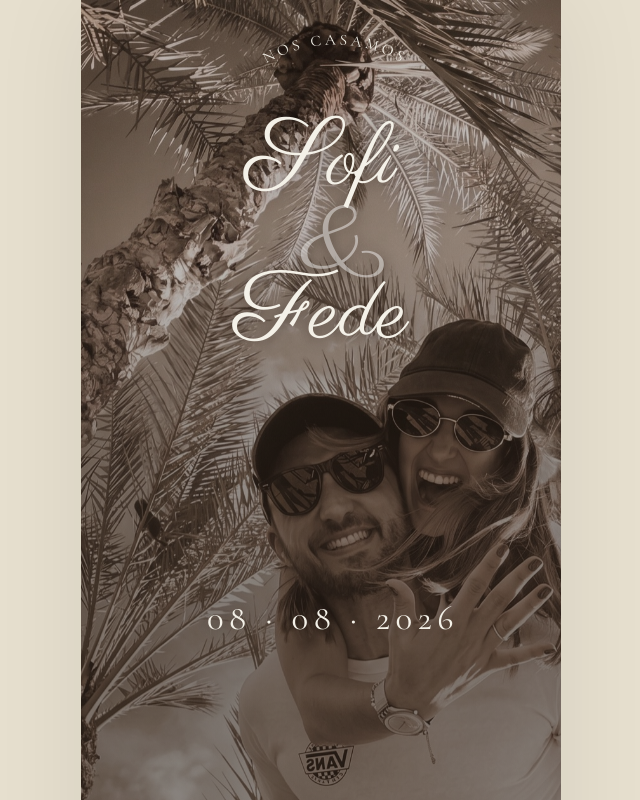
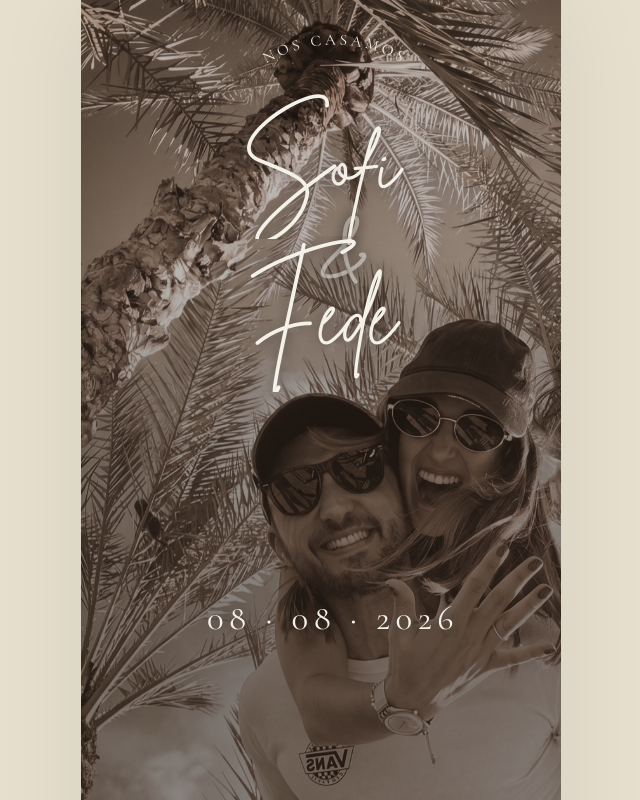
Before and after one commit to rafaelrillo/wedding-invitation-sofi-fede, a website: page index.html in a window 1280 px wide. Shown: the top 800 px of the page, without its empty margins (319-959 px from the left). Drawn offline with nearby package versions, Linux system fonts and the light colour scheme; a web font is replaced by a local one.

Commit message:
feat(tipografias): Brittany Signature + Raleway + Cormorant local (Pía)
· Brittany Signature → nombres hero + footer (reemplaza Parisienne)
· Raleway (variable) → --font-body, descripciones (reemplaza DM Sans)
· Cormorant Garamond (variable) → --font-title, local (reemplaza Google Fonts)
· @font-face registrados en index.html con woff2 local

Co-Authored-By: Claude Sonnet 4.6 <noreply@anthropic.com>

```diff
--- a/index.html
+++ b/index.html
@@ -66,8 +66,6 @@ if(!fotosOn)d.setAttribute("data-fotos","locked");})();</script>
     font-family: 'New Icon Serif';
     src: url('/fonts/NewIconSerif-Regular.woff2') format('woff2'),
          url('/fonts/NewIconSerif-Regular.woff') format('woff');
-    /* block (no swap): mientras carga, texto invisible en vez de mostrar la
-       fuente de respaldo. Con preload + archivo local, el bloqueo es de ms. */
     font-weight: 400; font-style: normal; font-display: block;
   }
   @font-face {
@@ -81,6 +79,37 @@ if(!fotosOn)d.setAttribute("data-fotos","locked");})();</script>
     src: url('/fonts/NewIconScript-Regular.woff2') format('woff2'),
          url('/fonts/NewIconScript-Regular.woff') format('woff');
     font-weight: 400; font-style: normal; font-display: block;
+  }
+
+  /* ---- Fuentes Sofi & Fede (selección de Pía) ---- */
+  @font-face {
+    font-family: 'Brittany Signature';
+    src: url('/fonts/BrittanySignature.woff2') format('woff2');
+    font-weight: 400; font-style: normal; font-display: block;
+  }
+  @font-face {
+    font-family: 'Cormorant Garamond';
+    src: url('/fonts/CormorantGaramond-VariableFont_wght.woff2') format('woff2 supports variations'),
+         url('/fonts/CormorantGaramond-VariableFont_wght.woff2') format('woff2');
+    font-weight: 300 700; font-style: normal; font-display: swap;
+  }
+  @font-face {
+    font-family: 'Cormorant Garamond';
+    src: url('/fonts/CormorantGaramond-Italic-VariableFont_wght.woff2') format('woff2 supports variations'),
+         url('/fonts/CormorantGaramond-Italic-VariableFont_wght.woff2') format('woff2');
+    font-weight: 300 700; font-style: italic; font-display: swap;
+  }
+  @font-face {
+    font-family: 'Raleway';
+    src: url('/fonts/Raleway-VariableFont_wght.woff2') format('woff2 supports variations'),
+         url('/fonts/Raleway-VariableFont_wght.woff2') format('woff2');
+    font-weight: 100 900; font-style: normal; font-display: swap;
+  }
+  @font-face {
+    font-family: 'Raleway';
+    src: url('/fonts/Raleway-Italic-VariableFont_wght.woff2') format('woff2 supports variations'),
+         url('/fonts/Raleway-Italic-VariableFont_wght.woff2') format('woff2');
+    font-weight: 100 900; font-style: italic; font-display: swap;
   }
 
   /* ---- Paleta: viene de tokens.css (generado por Cortex). Ver build-tokens.mjs.
@@ -385,14 +414,13 @@ if(!fotosOn)d.setAttribute("data-fotos","locked");})();</script>
     margin: -34px 0;
   }
   .ini {
-    font-family: 'Parisienne', cursive;
+    font-family: 'Brittany Signature', cursive;
     font-size: 96px;
     line-height: 1;
     color: var(--cream);
   }
   .rest {
-    /* SOFI & FEDE: el nombre va COMPLETO en script firma (no mayúscula serif). */
-    font-family: 'Parisienne', cursive;
+    font-family: 'Brittany Signature', cursive;
     font-size: 84px;
     letter-spacing: 0;
     text-transform: none;
@@ -404,7 +432,7 @@ if(!fotosOn)d.setAttribute("data-fotos","locked");})();</script>
      (z-index 1) quedan legibles encima y el & asoma en los huecos.
      text-align center para que el glifo quede bien centrado en su caja. */
   .hero-amp {
-    font-family: 'Parisienne', cursive;
+    font-family: 'Brittany Signature', cursive;
     font-size: 108px;
     line-height: 1;
     color: rgba(255, 255, 255, 0.45);  /* blanco translucido sobre la foto */
@@ -1128,20 +1156,19 @@ if(!fotosOn)d.setAttribute("data-fotos","locked");})();</script>
      sola; este selector tiene mas especificidad y gana (jun 2026). */
   .foot-names.reveal.in { transform: translateY(-40px); }
   .foot-names .f-ini {
-    font-family: 'Parisienne', cursive;
-    font-size: 55px;   /* +20% (jun 2026) */
-    color: var(--cream);   /* claro: sobre la foto de cierre (jun 2026) */
+    font-family: 'Brittany Signature', cursive;
+    font-size: 55px;
+    color: var(--cream);
   }
   .foot-names .f-rest {
-    /* SOFI & FEDE: footer también en script firma completo (como el hero). */
-    font-family: 'Parisienne', cursive;
+    font-family: 'Brittany Signature', cursive;
     font-size: 50px;
     letter-spacing: 0;
     text-transform: none;
-    color: var(--cream);   /* claro: sobre la foto de cierre */
+    color: var(--cream);
   }
   .foot-names .f-amp {
-    font-family: 'Parisienne', cursive;
+    font-family: 'Brittany Signature', cursive;
     font-size: 46px;   /* +20% (jun 2026) */
     color: rgba(255, 255, 255, 0.45);  /* blanco translucido, igual que el "&" del hero */
   }
@@ -1185,7 +1212,7 @@ if(!fotosOn)d.setAttribute("data-fotos","locked");})();</script>
   }
 
   /* ====== CAPA DE COMPARACION TIPOGRAFICA (op 1/2/3) ====== */
-  :root{ --font-title:'Cormorant Garamond', Georgia, serif; --font-body:'DM Sans', system-ui, sans-serif; }
+  :root{ --font-title:'Cormorant Garamond', Georgia, serif; --font-body:'Raleway', system-ui, sans-serif; --font-script:'Brittany Signature', cursive; }
   body{ font-weight:400; }
   .kicker, .note-k, .dress-k, .bank-k, .count-lbl,
   #rsvp-form .field > label, #msg-form .field > label, .field label, .btn{ font-weight:600; }
```
Also changed, not shown: fonts/BrittanySignature.woff2 (added), fonts/CormorantGaramond-Italic-VariableFont_wght.woff2 (added), fonts/CormorantGaramond-VariableFont_wght.woff2 (added), fonts/Raleway-Italic-VariableFont_wght.woff2 (added), fonts/Raleway-VariableFont_wght.woff2 (added).
